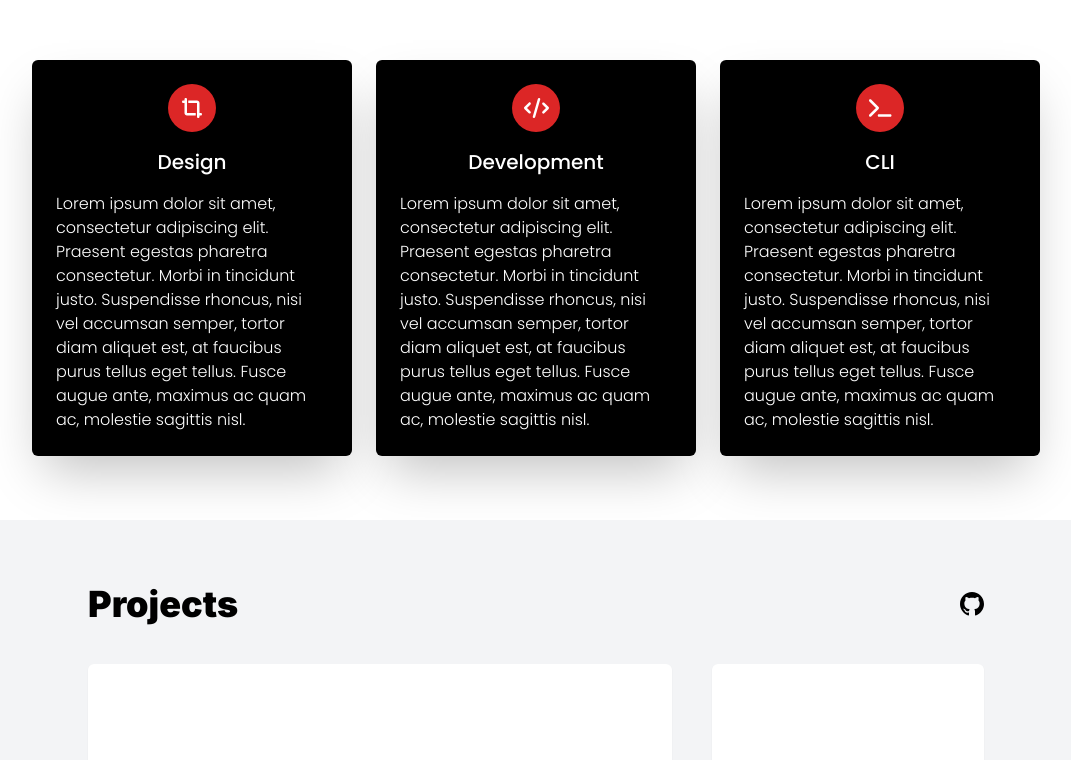
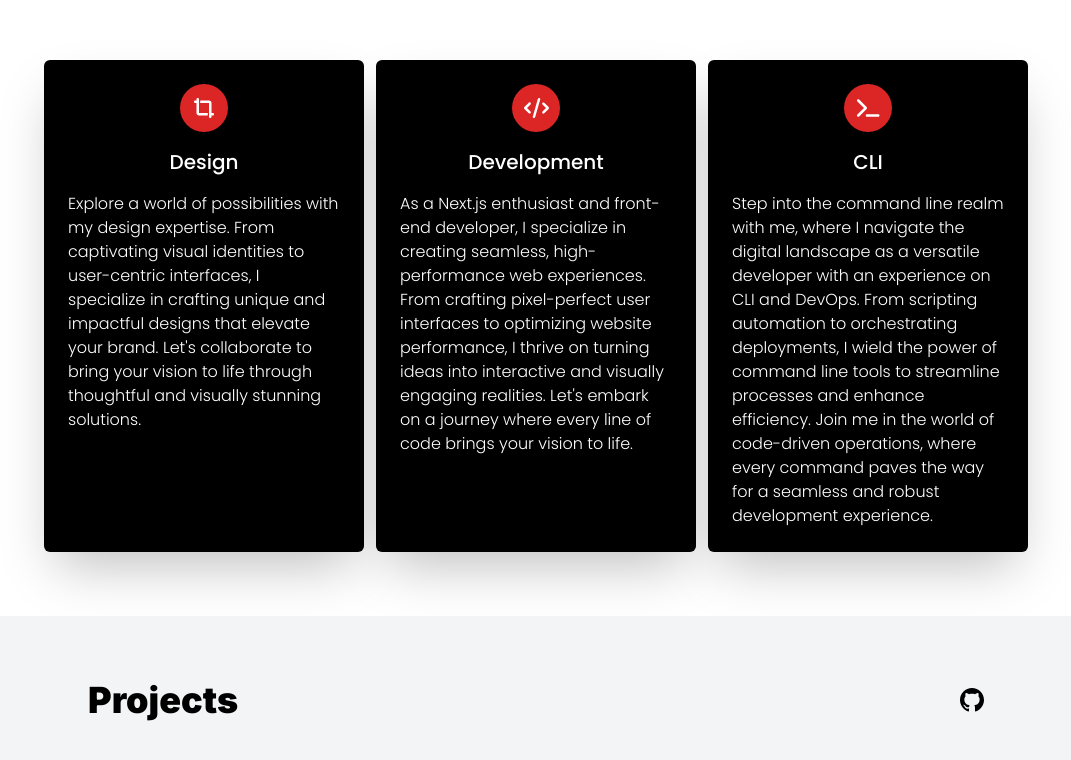
Before and after one commit to sk0le/personal-webiste, a Next.js app: page / in a window 1280 px wide. Shown: the part 804-1564 px from the top of the page, without its empty margins (104-1175 px from the left). Built offline with nearby package versions, Linux system fonts and the light colour scheme.

Commit message:
added skills section

```diff
--- a/src/components/Projects.tsx
+++ b/src/components/Projects.tsx
@@ -81,6 +81,7 @@ export default function Projects() {
           className="bg-white w-full h-full md:col-span-2  rounded-md shadow-sm hover:shadow-xl transition-all"
         ></motion.div>
       </div>
+
       <AnimatePresence>
         {selectedId && (
           <motion.div
--- a/src/components/Skills.tsx
+++ b/src/components/Skills.tsx
@@ -9,8 +9,9 @@ export default function Skills() {
   return (
     <div
       id="skills"
-      className="NO-X w-full scroll-m-96 h-full px-6 overflow-hidden py-16 flex flex-col lg:flex-row bg-white justify-center items-center space-y-6 lg:space-y-0 lg:space-x-6"
+      className="NO-X w-full scroll-m-96 h-full px-6  py-16 flex  bg-white justify-center items-center space-y-6 lg:space-y-0 lg:space-x-6"
     >
+      <div className="grid flex-cols-1 lg:grid-cols-3 gap-3">
         <motion.div
           whileHover={{ scale: 1.05, transition: { duration: 0.5 } }}
           whileInView={{ translateX: "0px", transition: { duration: 1 } }}
@@ -29,11 +30,11 @@ export default function Skills() {
           </motion.div>
           <h1 className="mt-4 text-xl font-medium">Design</h1>
           <p className="mt-4 font-light">
-          Lorem ipsum dolor sit amet, consectetur adipiscing elit. Praesent
-          egestas pharetra consectetur. Morbi in tincidunt justo. Suspendisse
-          rhoncus, nisi vel accumsan semper, tortor diam aliquet est, at
-          faucibus purus tellus eget tellus. Fusce augue ante, maximus ac quam
-          ac, molestie sagittis nisl.
+            Explore a world of possibilities with my design expertise. From
+            captivating visual identities to user-centric interfaces, I
+            specialize in crafting unique and impactful designs that elevate
+            your brand. Let&apos;s collaborate to bring your vision to life
+            through thoughtful and visually stunning solutions.
           </p>
         </motion.div>
         <motion.div
@@ -54,11 +55,12 @@ export default function Skills() {
           </motion.div>
           <h1 className="mt-4 text-xl font-medium">Development</h1>
           <p className="mt-4 font-light">
-          Lorem ipsum dolor sit amet, consectetur adipiscing elit. Praesent
-          egestas pharetra consectetur. Morbi in tincidunt justo. Suspendisse
-          rhoncus, nisi vel accumsan semper, tortor diam aliquet est, at
-          faucibus purus tellus eget tellus. Fusce augue ante, maximus ac quam
-          ac, molestie sagittis nisl.
+            As a Next.js enthusiast and front-end developer, I specialize in
+            creating seamless, high-performance web experiences. From crafting
+            pixel-perfect user interfaces to optimizing website performance, I
+            thrive on turning ideas into interactive and visually engaging
+            realities. Let&apos;s embark on a journey where every line of code
+            brings your vision to life.
           </p>
         </motion.div>
         <motion.div
@@ -79,13 +81,16 @@ export default function Skills() {
           </motion.div>
           <h1 className="mt-4 text-xl font-medium">CLI</h1>
           <p className="mt-4 font-light">
-          Lorem ipsum dolor sit amet, consectetur adipiscing elit. Praesent
-          egestas pharetra consectetur. Morbi in tincidunt justo. Suspendisse
-          rhoncus, nisi vel accumsan semper, tortor diam aliquet est, at
-          faucibus purus tellus eget tellus. Fusce augue ante, maximus ac quam
-          ac, molestie sagittis nisl.
+            Step into the command line realm with me, where I navigate the
+            digital landscape as a versatile developer with an experience on CLI
+            and DevOps. From scripting automation to orchestrating deployments,
+            I wield the power of command line tools to streamline processes and
+            enhance efficiency. Join me in the world of code-driven operations,
+            where every command paves the way for a seamless and robust
+            development experience.
           </p>
         </motion.div>
       </div>
+    </div>
   );
 }
```
Also changed, not shown: 1 other file (tests, documents, lock files or other folders). Lines whose indentation alone changed are shown as unchanged.
